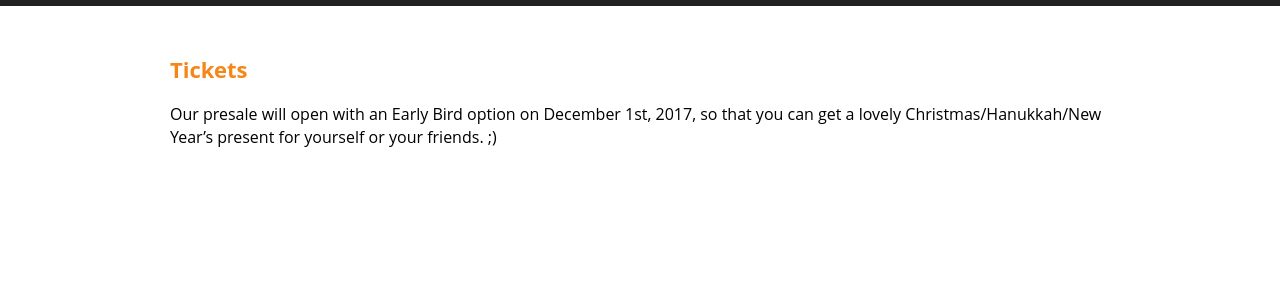
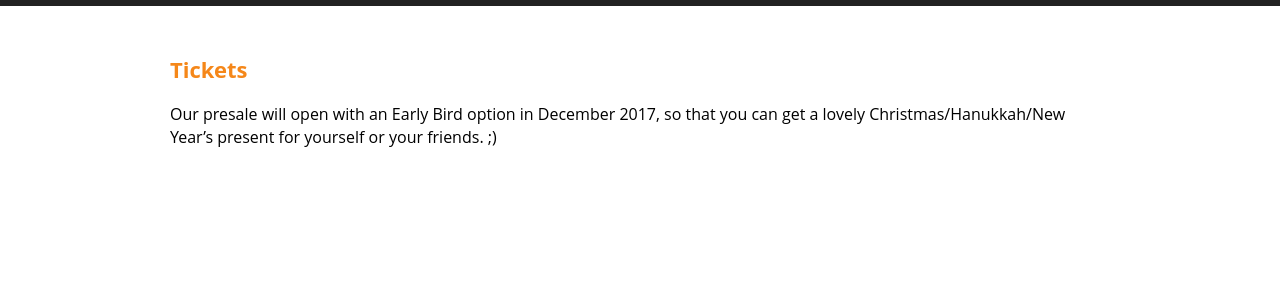
Before and after one commit to rixx/2018.djangocon.eu, a Jekyll site: the page built from tickets.md, in a window 1280 px wide. Shown: the part 278-576 px from the top of the page. Built offline with Jekyll 4.4.1, drawn with Linux system fonts in a browser that asks for light colours; our own code applies the rules of GitHub Pages for plain Markdown files.

Commit message:
Make ticketing page less specific

```diff
--- a/index.html
+++ b/index.html
@@ -1,8 +1,6 @@
 ---
 layout: page
 ---
-
-Take a look around this site, and if something is missing or unclear, please [contact us](/contact)!
 
 {% for post in site.posts %}
 <a href="{{ post.url }}">
--- a/tickets.md
+++ b/tickets.md
@@ -4,6 +4,6 @@ layout: page
 
 ## Tickets
 
-Our presale will open with an Early Bird option on December 1st, 2017, so that
+Our presale will open with an Early Bird option in December 2017, so that
 you can get a lovely Christmas/Hanukkah/New Year's present for yourself or your
 friends. ;)
```
